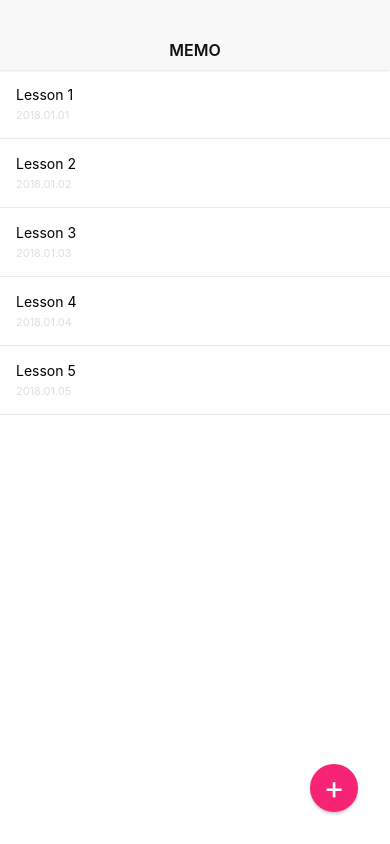
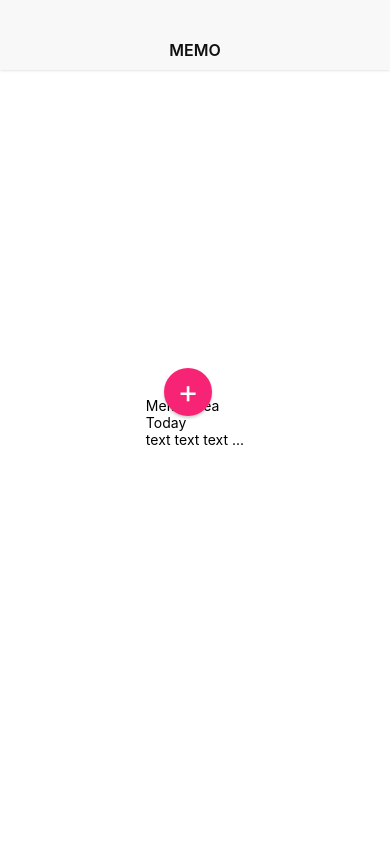
Before and after one commit to iheno/MemoApp, a React Native app: screen / in a window 390 px wide. Built offline with nearby package versions, Linux system fonts and the light colour scheme.

Commit message:
add MemoDetailScreen.js

```diff
--- a/App.js
+++ b/App.js
@@ -2,7 +2,8 @@ import React from 'react';
 import { StyleSheet, View } from 'react-native';
 
 import Appbar from './src/components/Appbar';
-import MemoListScreen from './src/screens/MemoListScreen';
+//* import MemoListScreen from './src/screens/MemoListScreen';
+import MemoListScreen from './src/screens/MemoDetailScreen';
 
 /*
 import MemoList from './src/components/MemoList';
@@ -25,7 +26,6 @@ export default class App extends React.Component {
         */}
         <Appbar />
         <MemoListScreen />
-
       </View>
     );
   }
--- /dev/null
+++ b/src/screens/MemoDetailScreen.js
@@ -0,0 +1,29 @@
+import React from 'react';
+import { StyleSheet, View, Text } from 'react-native';
+import CircleButton from '../elements/CircleButton';
+
+class MemoDetailScreen extends React.Component {
+  render() {
+    return (
+      <View>
+
+        <View style={styles.memoHeader}>
+          <Text style={styles.memoHeaderTitle}>Memo idea</Text>
+          <Text style={styles.memoHeaderDate}>Today</Text>
+        </View>
+
+        <View style={styles.memoContents}>
+          <Text>text text text ...</Text>
+        </View>
+
+        <CircleButton>+</CircleButton>
+
+      </View>
+    );
+  }
+}
+
+const styles = StyleSheet.create({
+  memoHeader: {},
+});
+export default MemoDetailScreen;
```
